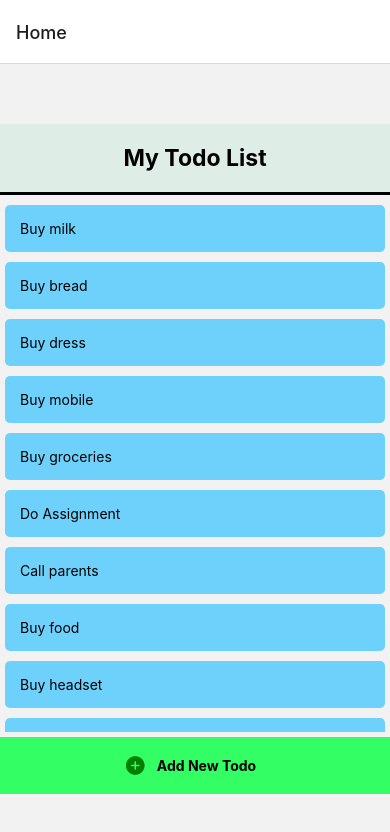
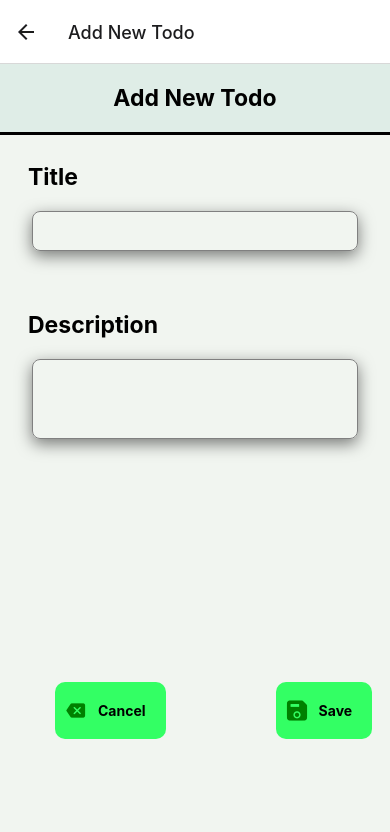
Before and after one commit to SterinThomas97/My-Todo-List, a React Native app in the folder My-Todo-List/: screen /AddNewTodo in a window 390 px wide. Shown: the top 832 px of the page. Built offline with nearby package versions, Linux system fonts and the light colour scheme.

Commit message:
Milestone-2 : Created the Add New Todo list screen, styling of the second screen, created new components for text input and header

```diff
--- a/My-Todo-List/App.js
+++ b/My-Todo-List/App.js
@@ -2,17 +2,26 @@
 import { NavigationContainer } from '@react-navigation/native';
 import { createNativeStackNavigator} from '@react-navigation/native-stack';
 import TodoListDisplayScreen from './screens/TodoListDisplayScreen';
+import AddNewTodoScreen from './screens/AddNewTodoScreen';
 
 const Stack = createNativeStackNavigator();
 export default function App() {
   return (
     <NavigationContainer>
-      <Stack.Navigator>
+      <Stack.Navigator screenOptions={{
+            contentStyle: { backgroundColor: '#f1f5f0' },
+          }}>
         <Stack.Screen name="TodoListDisplay" component={TodoListDisplayScreen} options={
           {
             title: 'Home'
           }
         }/>
+
+        <Stack.Screen name="AddNewTodo" component={AddNewTodoScreen} options={
+          {
+            title: 'Add New Todo'
+          }
+        } />
       </Stack.Navigator>
     </NavigationContainer>
 
--- a/My-Todo-List/components/AppButton.js
+++ b/My-Todo-List/components/AppButton.js
@@ -2,10 +2,10 @@ import { Pressable, StyleSheet, Text, View } from "react-native";
 import {Ionicons} from "@expo/vector-icons";
 import colors from "../constants/colors";
 
-function AppButton({icon, iconColor, size, title, }) {
+function AppButton({icon, iconColor, size, title, onPress }) {
     return (
         <View style={styles.buttonContainer}>
-            <Pressable  style={({pressed}) => pressed && styles.pressed}>
+            <Pressable  onPress={onPress} style={({pressed}) => pressed && styles.pressed}>
                 <View style={styles.iconButtonContainer}>
                     <Ionicons name={icon} size={size} color={iconColor} />
                     <Text style={styles.buttonText}>{title}</Text>
@@ -23,7 +23,8 @@ const styles = StyleSheet.create({
     buttonContainer: {
         marginBottom: 50,
         padding: 10,
-        backgroundColor: colors.button
+        backgroundColor: colors.button,
+        borderRadius: 10
       },
       pressed: {
         opacity: 0.5
--- /dev/null
+++ b/My-Todo-List/components/Header.js
@@ -0,0 +1,32 @@
+
+import { Text, View, StyleSheet } from "react-native";
+import colors from "../constants/colors";
+
+function Header({title}) {
+    return (
+        <View style={styles.container}>
+            <Text style = {styles.heading}>{title}</Text>
+        </View>
+    );
+
+}
+
+export default Header;
+
+const styles = StyleSheet.create({
+    container: {
+        backgroundColor: colors.header,
+        alignItems: 'center',
+        justifyContent: 'flex-start',
+        borderBottomWidth : 3,
+        borderBottomColor : 'black',
+
+        paddingBottom: 20,
+        paddingTop: 20
+      },
+
+      heading : {
+        fontWeight : "bold",
+        fontSize : 23
+      }
+});
--- /dev/null
+++ b/My-Todo-List/components/TextInputContainer.js
@@ -0,0 +1,50 @@
+import { View, Text, TextInput, StyleSheet } from "react-native";
+
+function TextInputContainer({text, isMultiline, numberOfLines}) {
+    const style = (isMultiline === true ? styles.multilineInput : styles.input)
+    return (
+        <View style={styles.inputContainer}>
+            <Text style={styles.inputTitle}>{text}</Text>
+            <TextInput multiline={isMultiline} numberOfLines={parseInt(numberOfLines)} style={style}/>
+        </View>
+    );
+}
+
+export default TextInputContainer;
+
+const styles = StyleSheet.create({
+    inputContainer:{
+        margin: 20
+      },
+      inputTitle: {
+        margin: 8,
+        fontWeight: 'bold',
+        fontSize: 23
+      },
+      input: {
+        height: 40,
+        margin: 12,
+        borderWidth: 1,
+        padding: 10,
+        borderColor: 'grey',
+        borderRadius: 8,
+        elevation: 4,
+        shadowColor: 'black',
+        shadowOpacity: 0.5,
+        shadowOffset: {width : 0, height : 5},
+        shadowRadius: 16
+      },
+      multilineInput: {
+        height: 80,
+        margin: 12,
+        borderWidth: 1,
+        padding: 10,
+        borderColor: 'grey',
+        borderRadius: 8,
+        elevation: 4,
+        shadowColor: 'black',
+        shadowOpacity: 0.5,
+        shadowOffset: {width : 0, height : 5},
+        shadowRadius: 16
+      }
+});
--- /dev/null
+++ b/My-Todo-List/screens/AddNewTodoScreen.js
@@ -0,0 +1,59 @@
+
+import { View, StyleSheet } from 'react-native';
+import AppButton from '../components/AppButton';
+import Header from '../components/Header';
+import { useNavigation } from "@react-navigation/native";
+import TextInputContainer from '../components/TextInputContainer';
+
+function AddNewTodoScreen() {
+
+    const navigation = useNavigation();
+
+    function cancelButtonHandler() {
+        navigation.navigate('TodoListDisplay');
+    }
+    return (
+      <View style={styles.appContainer}>
+        <Header title="Add New Todo" />
+        <TextInputContainer text="Title" isMultiline={false} />
+        <TextInputContainer
+          text="Description"
+          isMultiline={true}
+          numberOfLines="4"
+        />
+        <View style={styles.buttonContainer}>
+          <View style={styles.button}>
+            <AppButton
+              icon="backspace"
+              iconColor="green"
+              size={23}
+              title="Cancel"
+              onPress={cancelButtonHandler}
+            />
+          </View>
+          <View style={styles.button}>
+            <AppButton icon="save" iconColor="green" size={23} title="Save" />
+          </View>
+        </View>
+      </View>
+    );
+}
+
+export default AddNewTodoScreen;
+
+const styles = StyleSheet.create({
+    appContainer: {
+        flex: 1
+      },
+
+      buttonContainer: {
+        flex: 1,
+        flexDirection: 'row',
+        alignItems: 'flex-end'
+      },
+
+      button: {
+        margin: 55
+      },
+
+});
--- a/My-Todo-List/screens/TodoListDisplayScreen.js
+++ b/My-Todo-List/screens/TodoListDisplayScreen.js
@@ -1,17 +1,22 @@
-import { Text, View, StyleSheet } from 'react-native';
+import { View, StyleSheet } from 'react-native';
 import AppButton from '../components/AppButton';
 import TodoList from '../components/TodoList';
-import colors from '../constants/colors';
+import { useNavigation } from "@react-navigation/native";
+import Header from '../components/Header';
 
 function TodoListDisplayScreen() {
 
+    const navigation = useNavigation();
+
+    function addNewTodoItem() {
+        navigation.navigate('AddNewTodo');
+    }
+
     return (
         <View style = {styles.appContainer}>
-          <View style={styles.container}>
-            <Text style = {styles.heading}>My Todo List</Text>
-          </View>
+          <Header title="My Todo List"/>
           <TodoList />
-          <AppButton icon="add-circle" iconColor="green" size={23} title='Add New Todo'/>
+          <AppButton icon="add-circle" iconColor="green" size={23} title='Add New Todo' onPress={addNewTodoItem}/>
         </View>
 
       );
@@ -22,21 +27,5 @@ export default TodoListDisplayScreen;
 const styles = StyleSheet.create({
     appContainer: {
         flex: 1
-      },
-
-      container: {
-        backgroundColor: colors.header,
-        alignItems: 'center',
-        justifyContent: 'flex-start',
-        borderBottomWidth : 3,
-        borderBottomColor : 'black',
-        marginTop : 60,
-        paddingBottom: 20,
-        paddingTop: 20
-      },
-
-      heading : {
-        fontWeight : "bold",
-        fontSize : 23
       }
 })
```
